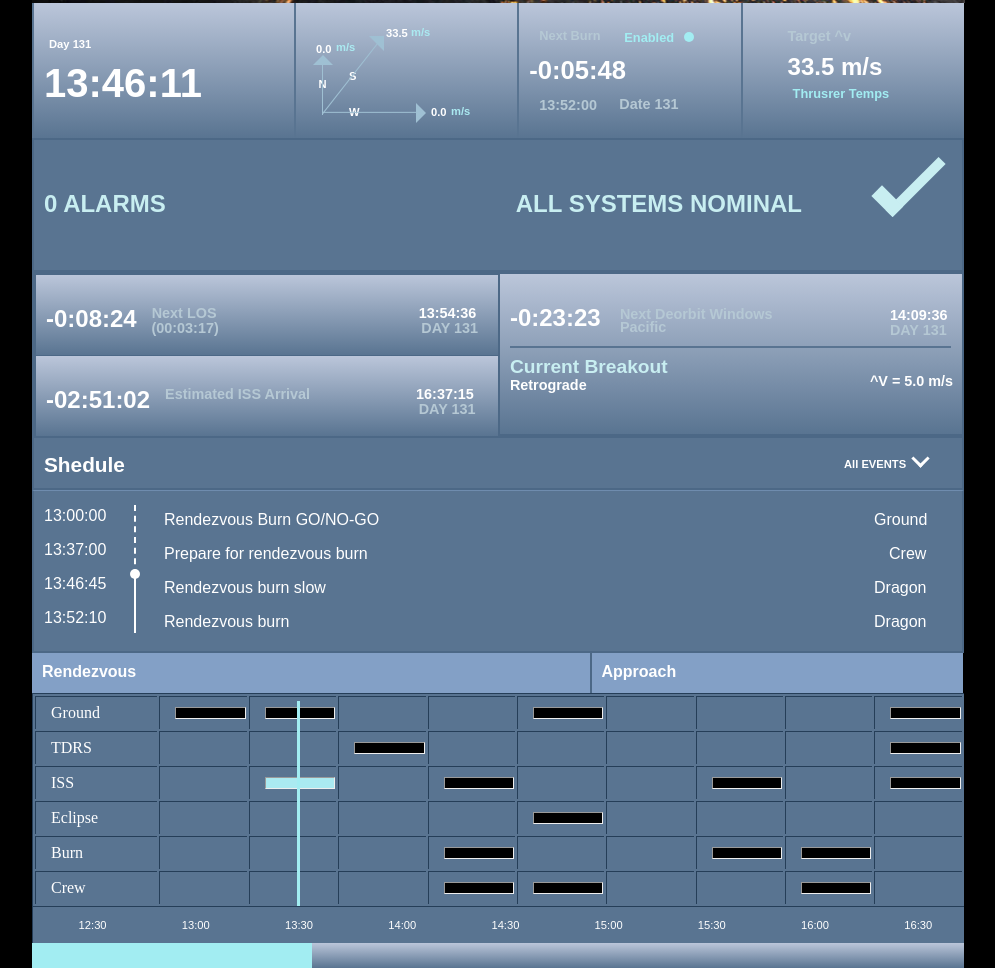
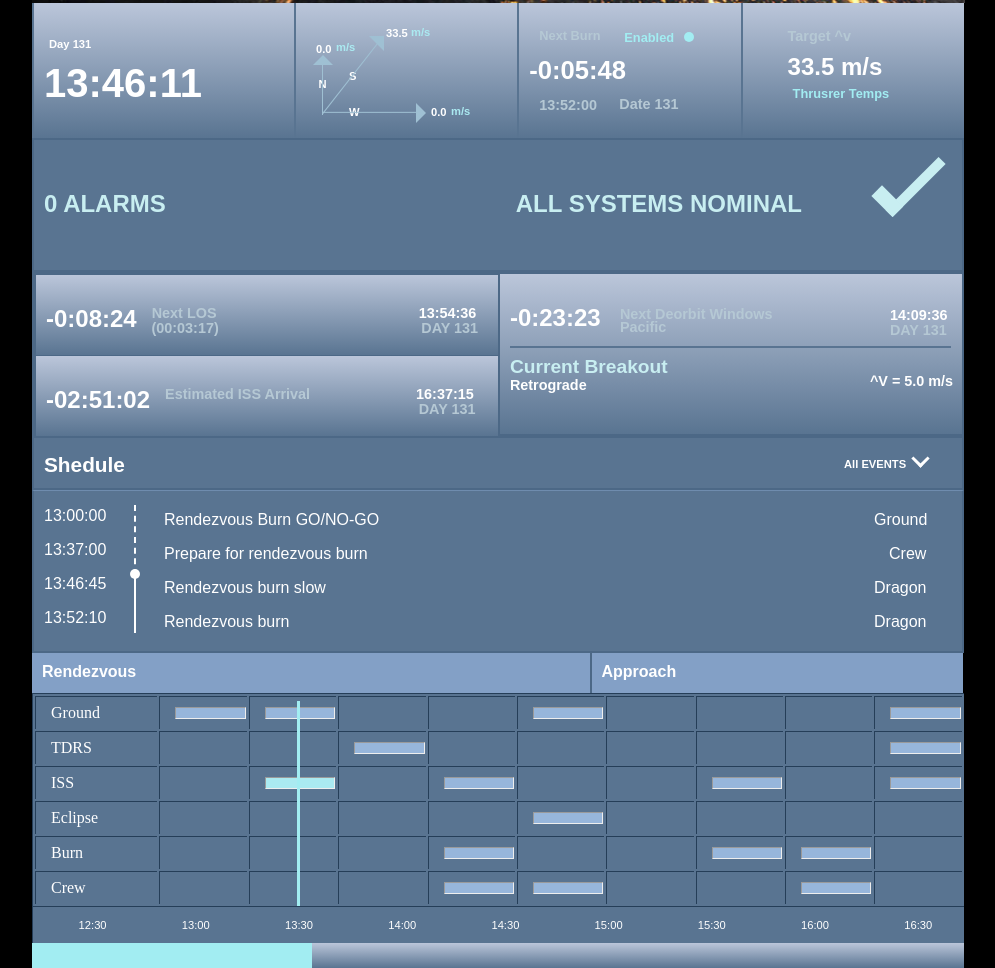
Before and after one commit to hrufon/Space-X, a plain HTML site: page index.html in a window 1280 px wide. Shown: the part 447-1415 px from the top of the page, without its empty margins (128-1123 px from the left). Drawn offline with Linux system fonts and the light colour scheme.

Commit message:
Update style.css

```diff
--- a/style.css
+++ b/style.css
@@ -956,7 +956,7 @@ border-top: 1px solid #253e58;
 }
 
 table hr {
-background-color:#000;
+background-color:#97b6db;
 height: 10px;
 }
 
```
